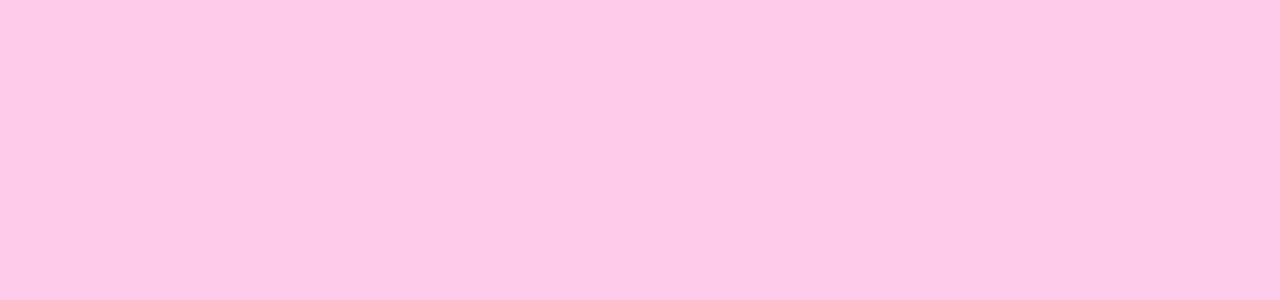
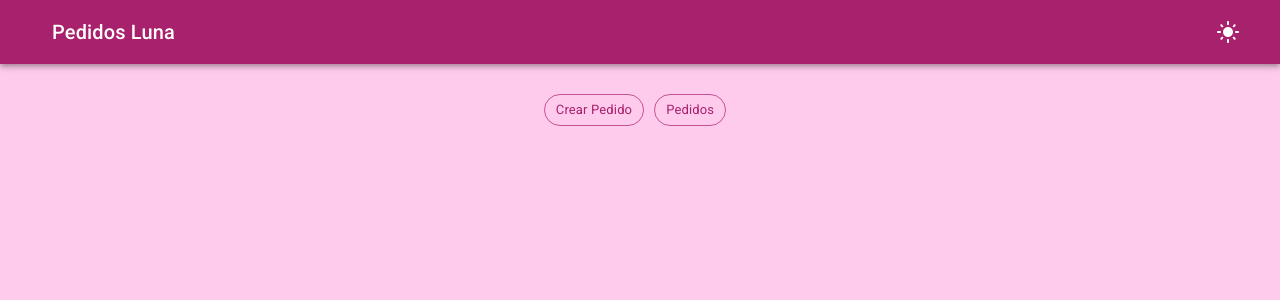
Before and after one commit to VictorTapiaEgana/pedidos_pasteleria, a React (Vite) app: page /pedidos in a window 1280 px wide. Before the commit this address had no page. Shown: the top 300 px of the page. Built offline with nearby package versions, Linux system fonts and the light colour scheme.

Commit message:
ADD:Se cambio formato string a Date en detallePedido de CrearPedido.tsx

```diff
--- a/src/pages/CrearPedido/CrearPedido.tsx
+++ b/src/pages/CrearPedido/CrearPedido.tsx
@@ -61,14 +61,8 @@ const CrearPedido = () => {
     }
 
     useEffect(() => {
-
         const tieneEspecial = rellenos?.filter(relle => relle.nombre === selRelleno)[0]?.especial;
         setRellenoEspecial(tieneEspecial);
-
-        // if (tieneEspecial){
-        //     setTotalPedido(prevTotal => prevTotal + 2000)
-        // }
-
 
     // eslint-disable-next-line react-hooks/exhaustive-deps
     }, [selRelleno]);
@@ -77,16 +71,7 @@ const CrearPedido = () => {
     useEffect(()=>{
         fetchProductos()
         fetchRellenos()
-
-
     },[])
-
-    // useEffect(()=>{
-
-    //     setTotalPedido(prevPedido =>(Number(prevPedido) + Number(detallePedido.precio)))
-
-    // },[productoPedido])
-
 
     const handleSelectChange = (event: SelectChangeEvent) => {
 
@@ -155,7 +140,7 @@ const CrearPedido = () => {
         }
 
         const detallePedido ={
-                              fecha: selectDate ? selectDate.toISOString() : "",
+                              fecha: selectDate ? selectDate.toDate() : new Date(),
                               producto:String(prodSel),
                               tamano:Number(selTamano),
                               relleno:String(selRelleno) ,
@@ -182,15 +167,6 @@ const CrearPedido = () => {
 
         const newArray = productoPedido.filter((_prod,index) => index !== id_delete)
         setProductosPedido(newArray)
-
-        //Re-Calcular Total
-        // let Total = 0;
-
-        // const resp = newArray.forEach((ped)=>{
-
-        //     Total += Number(ped.precio)
-
-        // })
 
         const newTtotal = newArray.reduce((count,ped)=> count + Number(ped.precio),0 )
 
--- a/src/pages/Index/Index.tsx
+++ b/src/pages/Index/Index.tsx
@@ -5,6 +5,7 @@ import Principal from '../Principal/Principal.js';
 import CrearPedido from '../CrearPedido/CrearPedido.js';
 import Layout from '../Layout.js';
 import FinalizarPedido from '../finalizarPedido.js';
+import Pedidos from '../Pedidos/Pedidos.js';
 
 const Index = () => {
 
@@ -15,6 +16,7 @@ const Index = () => {
     <CssBaseline />
          <BrowserRouter>
               <Routes>
+
                    <Route path='/'  element={ <Layout>
                                                   <Principal/>
                                              </Layout> }
@@ -27,6 +29,12 @@ const Index = () => {
                                                                 <FinalizarPedido />
                                                             </Layout>}
                     />
+
+                    <Route path='/pedidos' element={<Layout>
+                                                       <Pedidos />
+                                                    </Layout>}
+                    />
+
               </Routes>
          </BrowserRouter>
     </ThemeProvider>
--- /dev/null
+++ b/src/pages/Pedidos/Pedidos.tsx
@@ -0,0 +1,25 @@
+import { Grid2 } from "@mui/material"
+
+
+
+const Pedidos = () => {
+
+
+    return (
+        <Grid2 container spacing={2} sx={{ display:'flex', justifyContent:'center', alignItems:'center', padding:'50px'}}>
+
+            <Grid2 sx={{
+                        width: { xs: "100%", sm:"75%", md: "50%" },
+                }}
+            >
+
+            </Grid2>
+
+        </Grid2>
+      );
+    };
+
+
+
+
+export default Pedidos
--- a/src/pages/components/Navbar/NavBar.tsx
+++ b/src/pages/components/Navbar/NavBar.tsx
@@ -23,11 +23,19 @@ const NavBar = () => {
     setDark(mode === 'dark');
   },[mode])
 
-  const ListMenu = ['Crear Pedido'];
+  const ListMenu = ['Crear Pedido', 'Pedidos'];
 
-  const HandleClickCrearPedido = () =>{
+  const HandleClickCrearPedido = (indice:number) =>{
 
-    navigate('/crearpedido')
+      switch (indice) {
+        case 0:
+          navigate('/crearpedido')
+          break;
+
+        case 1:
+          navigate('/pedidos')
+          break;
+      }
 
   }
 
@@ -74,8 +82,10 @@ const NavBar = () => {
             ListMenu.map((menu,index)=>[
                 <Chip key={index}
                       label={menu}
+                      variant='outlined'
                       color='primary'
-                      onClick={HandleClickCrearPedido}
+                      onClick={()=>HandleClickCrearPedido(index)}
+                      sx={{marginRight:'10px'}}
                 />
             ])
            }
```
